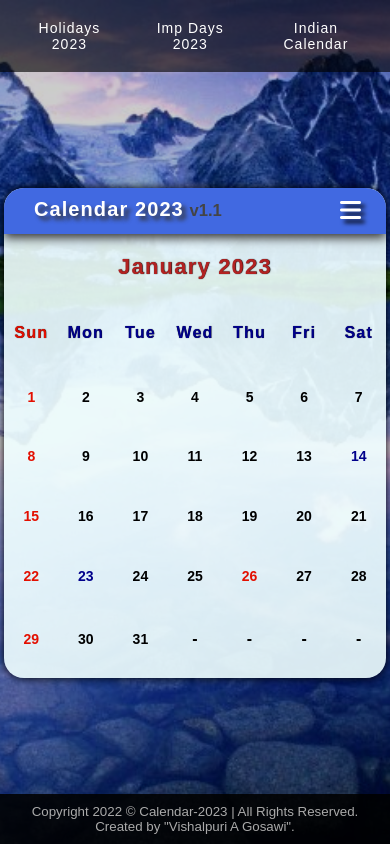
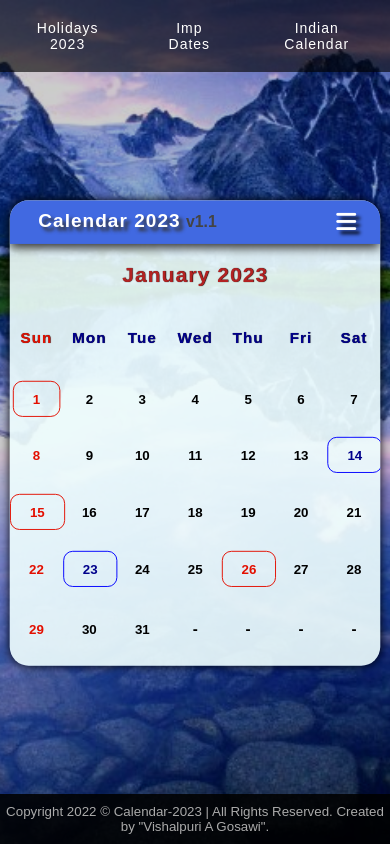
Before and after one commit to KnowledgeEnthusiast/Calendar2023_Update2, a plain HTML site: page index.html in a window 390 px wide. Drawn offline with nearby package versions, Linux system fonts and the light colour scheme; a web font is replaced by a local one.

Commit message:
update-final-cal2

```diff
--- a/index.html
+++ b/index.html
@@ -30,7 +30,7 @@
 	<div class="wrapper">
 		<header>
 			<a href="https://www.timeanddate.com/holidays/india/2023" target="_blank">Holidays 2023</a>
-			<a href="https://panchang.astrosage.com/calendars/indiancalendar?date=2023&language=hi&lid=1261481" target="_blank">Imp Days 2023</a>
+			<a href="https://panchang.astrosage.com/calendars/indiancalendar?date=2023&language=hi&lid=1261481" target="_blank">Imp Dates</a>
 			<a href="https://panchang.astrosage.com/calendars/indiancalendar?date=2023&language=en" target="_blank">Indian Calendar</a>
 		</header>
 
--- a/pages/style.css
+++ b/pages/style.css
@@ -64,26 +64,26 @@ table tr td.sunday{
 	color: #e30f00;
 }
 .holiday a{
-/*	border: 1px solid #e30f00;*/
+	border: 1px solid #e30f00;
 	border-radius: 10px;
 	text-decoration: none;
 	color: #e30f00;
-/*	padding: 10px 20px;*/
+	padding: 10px 20px;
 	width: 20px;
 	height: 10px;
 }
 .holiday a:hover{
-/*	background: rgba(255, 0, 0, 0.2);*/
+	background: rgba(255, 0, 0, 0.2);
 }
 table tr td.imp-date a{
-/*	border: 1px solid blue;*/
+	border: 1px solid blue;
 	border-radius: 10px;
 	color: darkblue;
-/*	padding: 10px 20px;*/
+	padding: 10px 20px;
 	text-decoration: none;
 }
 table tr td.imp-date a:hover{
-/*	background: rgba(0, 0, 255, 0.2);*/
+	background: rgba(0, 0, 255, 0.2);
 }
 @media only screen and (max-width: 700px){
 	table tr th{
--- a/style.css
+++ b/style.css
@@ -25,7 +25,7 @@ header{
 /*	border: 1px solid red;*/
 	width: 100%;
 	height: auto;
-	padding: 10px;
+	padding: 10px 0;
 	background: rgba(0, 0, 0, 0.7);
 	display: flex;
 	flex-direction: row;
@@ -75,6 +75,7 @@ header a:hover{
 	background: rgba(240, 255, 255, 0.9);
 	box-shadow: 0px 0px 10px #000;
 /*	position: relative;*/
+	scale: 95%;
 	overflow: hidden;
 }
 .calendar-tools{
@@ -212,6 +213,7 @@ header a:hover{
 	display: flex;
 	justify-content: center;
 	align-items: center;
+	flex-wrap: wrap;
 }
 .wrapper footer small{
 /*	border: 1px solid #fff;*/
@@ -219,7 +221,7 @@ header a:hover{
 	height: 100%;
 	color: #aaa;
 	text-align: center;
-	padding: 10px;
+	padding: 10px 0;
 	font-family: arial, sans-serif;
 }
 .hide{
@@ -235,7 +237,7 @@ header a:hover{
 		font-size: 50px;
 	}
 	.calendar-container{
-		width: 98%;
+/*		width: 98%;*/
 	}
 }
 
@@ -248,7 +250,8 @@ header a:hover{
 		padding: 10px;
 	}
 	.calendar-container{
-		width: 98%;
+		width: 100%;
+		margin: auto;
 	}
 	.calendar-tools h2{
 		font-size: 22px;
@@ -270,19 +273,12 @@ header a:hover{
 		padding: 5px;
 	}
 	.calendar-container{
-		width: 98%;
+		width: 100%;
+		margin: auto;
+/*		scale: 90%;*/
 	}
 	.calendar-tools h2{
 		font-size: 20px;
 		padding-left: 0;
 	}
 }
-
-@media only screen and (max-width: 300px){
-	.calendar-container{
-/*		scale: 98%;*/
-	}
-	.calendar-container .frame-container{
-/*		scale: 90%;*/
-	}
-}
```
